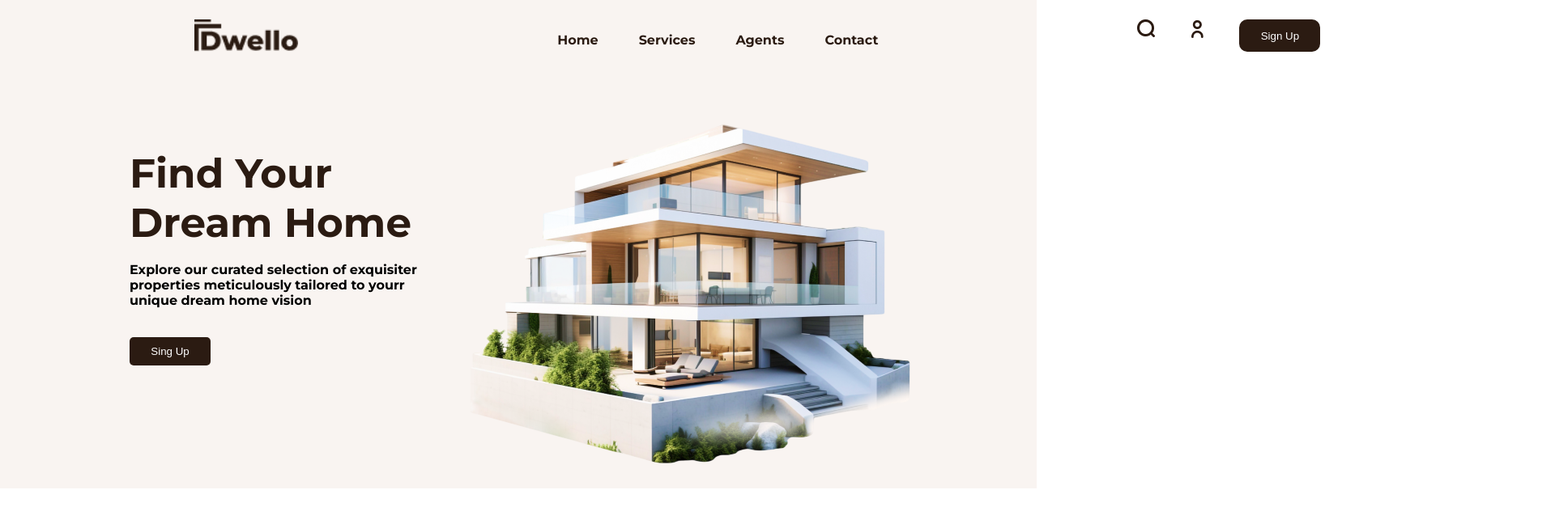
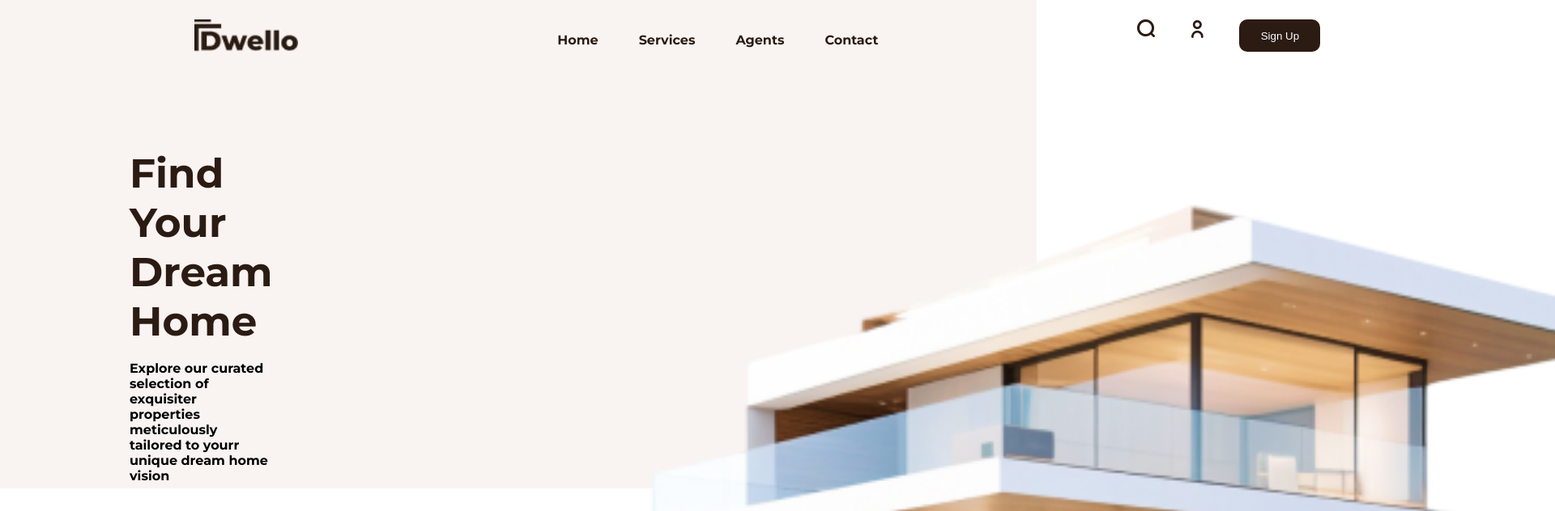
Before and after one commit to gabrieljcoutinho/Projeto-Dwello, a React (Create React App) app: page / in a window 1280 px wide. Shown: the top 632 px of the page at 81% size, 1920 px wide, since content can reach past the window. Built offline with nearby package versions, Linux system fonts and the light colour scheme.

Commit message:
tamnho img

```diff
--- a/src/Css/home.css
+++ b/src/Css/home.css
@@ -33,5 +33,8 @@
     border-radius: 5px;
     width: 100px;
     padding: 10px;
+}
 
+.imgHouseHome {
+    width: 1900px;
 }
```
